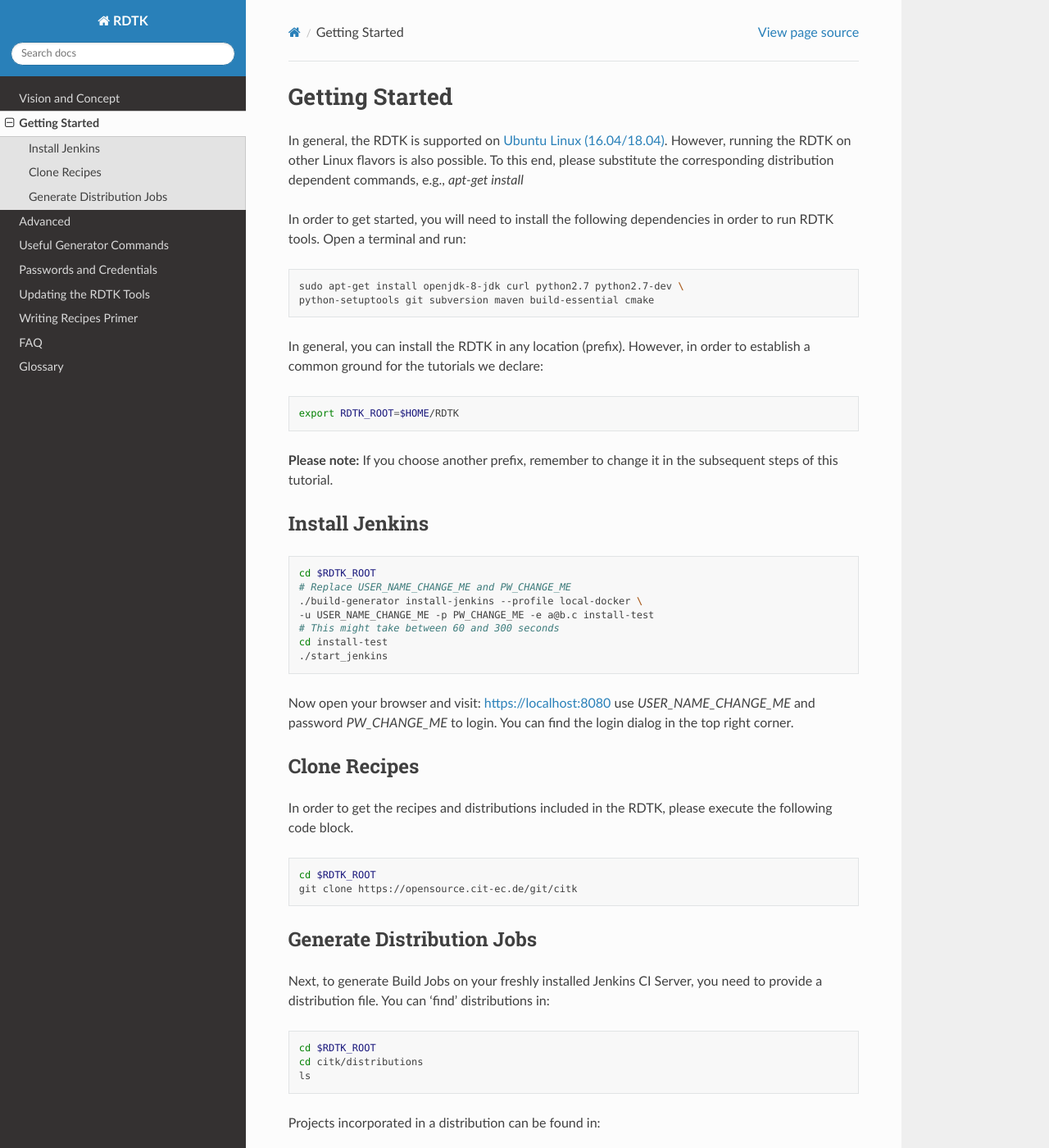
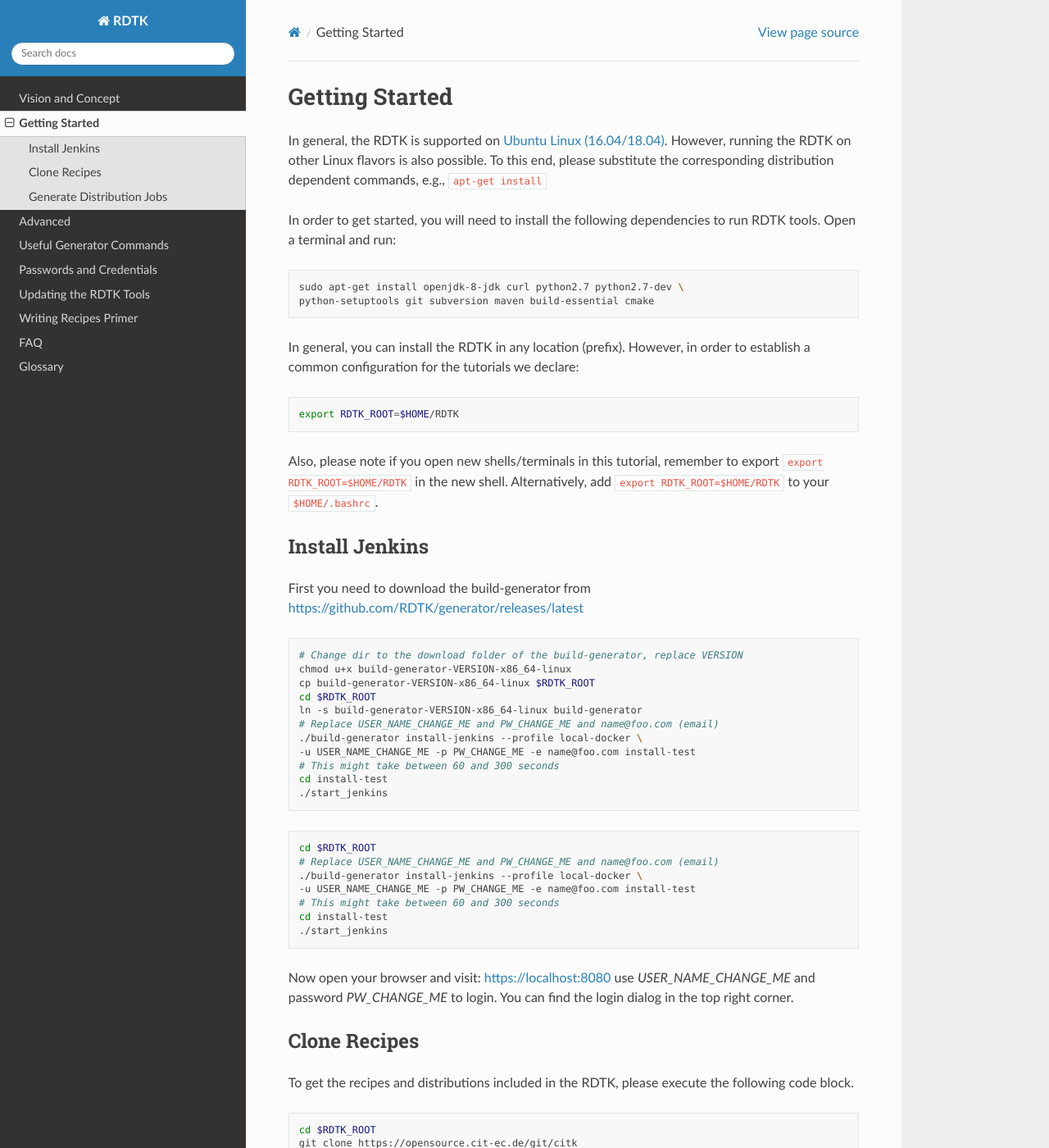
Before and after one commit to RDTK/documentation, a Sphinx documentation site: the page built from source/getting_started.rst, in a window 1280 px wide and 1400 px high. Shown: the whole window at 82% size. Built offline with Sphinx 7.4.7 and the Read the Docs theme 2.0.0, drawn with Linux system fonts in a browser that asks for light colours; some of the changed text lies outside the part shown.

Commit message:
More detailed info

```diff
--- a/source/getting_started.rst
+++ b/source/getting_started.rst
@@ -3,10 +3,10 @@
 
 In general, the |project| is supported on `Ubuntu Linux (16.04/18.04) <https://www.ubuntu.com/download>`_.
 However, running the |project| on other Linux flavors is also possible. To this end, please substitute the
-corresponding distribution dependent commands, e.g., *apt-get install*
+corresponding distribution dependent commands, e.g., ``apt-get install``
 
 
-In order to get started, you will need to install the following dependencies in order to run |project| tools.
+In order to get started, you will need to install the following dependencies to run |project| tools.
 Open a terminal and run:
 
 .. code-block:: bash
@@ -15,24 +15,42 @@
     python-setuptools git subversion maven build-essential cmake
 
 In general, you can install the RDTK in any location (prefix). However, in order
-to establish a common ground for the tutorials we declare:
+to establish a common configuration for the tutorials we declare:
 
 .. code-block:: bash
 
    export RDTK_ROOT=$HOME/RDTK
 
-**Please note:** If you choose another prefix, remember to change it in the subsequent steps
-of this tutorial.
+Also, please note if you open new shells/terminals in this tutorial, remember to export
+``export RDTK_ROOT=$HOME/RDTK`` in the new shell. Alternatively, add ``export RDTK_ROOT=$HOME/RDTK``
+to your ``$HOME/.bashrc``.
 
 Install Jenkins
 ---------------
 
+First you need to download the build-generator from https://github.com/RDTK/generator/releases/latest
+
+.. code-block:: bash
+
+   # Change dir to the download folder of the build-generator, replace VERSION
+   chmod u+x build-generator-VERSION-x86_64-linux
+   cp build-generator-VERSION-x86_64-linux $RDTK_ROOT
+   cd $RDTK_ROOT
+   ln -s build-generator-VERSION-x86_64-linux build-generator
+   # Replace USER_NAME_CHANGE_ME and PW_CHANGE_ME and name@foo.com (email)
+   ./build-generator install-jenkins --profile local-docker \
+   -u USER_NAME_CHANGE_ME -p PW_CHANGE_ME -e name@foo.com install-test
+   # This might take between 60 and 300 seconds
+   cd install-test
+   ./start_jenkins
+
+
 .. code-block:: bash
 
    cd $RDTK_ROOT
-   # Replace USER_NAME_CHANGE_ME and PW_CHANGE_ME
+   # Replace USER_NAME_CHANGE_ME and PW_CHANGE_ME and name@foo.com (email)
    ./build-generator install-jenkins --profile local-docker \
-   -u USER_NAME_CHANGE_ME -p PW_CHANGE_ME -e a@b.c install-test
+   -u USER_NAME_CHANGE_ME -p PW_CHANGE_ME -e name@foo.com install-test
    # This might take between 60 and 300 seconds
    cd install-test
    ./start_jenkins
@@ -45,7 +63,7 @@
 Clone Recipes
 -------------
 
-In order to get the recipes and distributions included in the RDTK, please execute the following
+To get the recipes and distributions included in the RDTK, please execute the following
 code block.
 
 .. code-block:: bash
@@ -81,7 +99,7 @@
 .. code-block:: bash
 
    cd $RDTK_ROOT
-   ./build-generator generate -u USER_NAME -p TEST \
+   ./build-generator generate -u USER_NAME_CHANGE_ME -p PW_CHANGE_ME \
    -D 'view.create?=true' -D view.name='Bootstrapping Tutorial' \
    citk/distributions/build-generator-nightly.distribution
 
```
